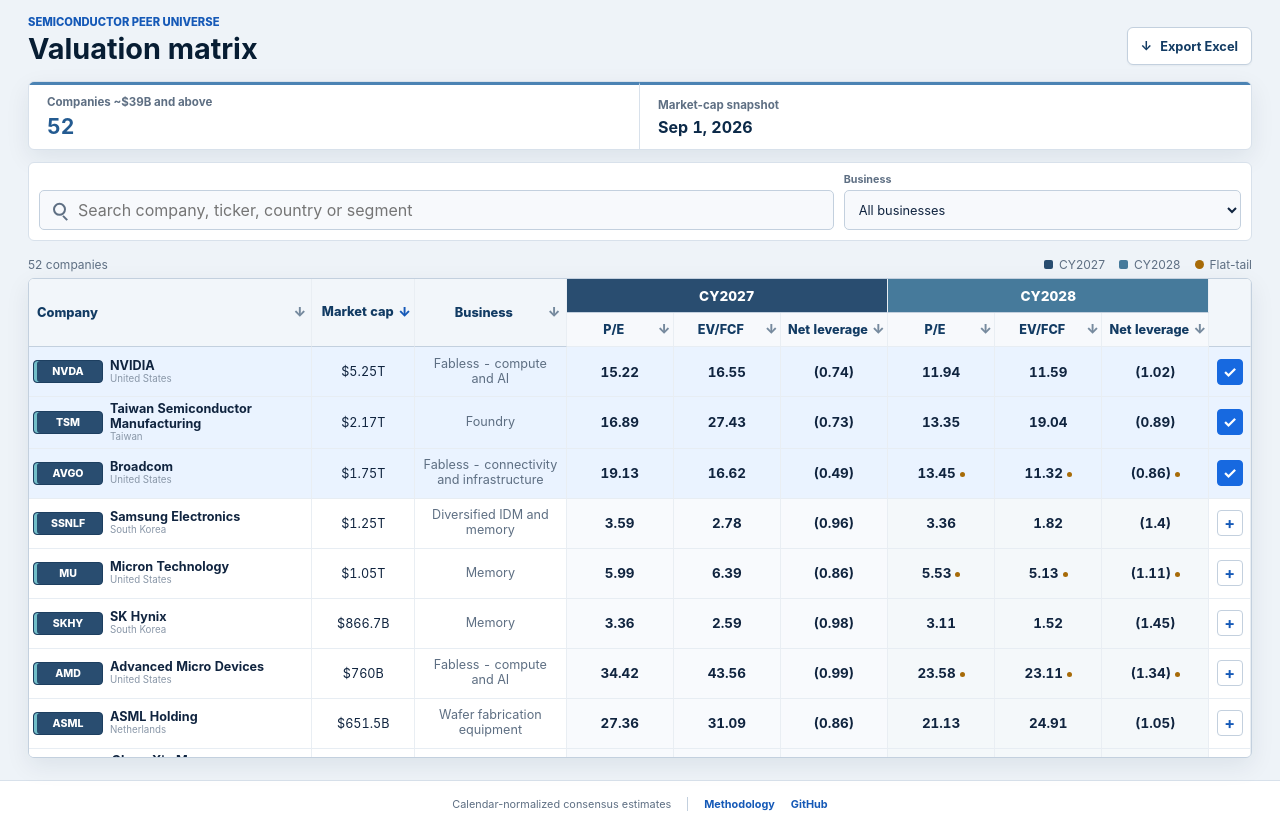
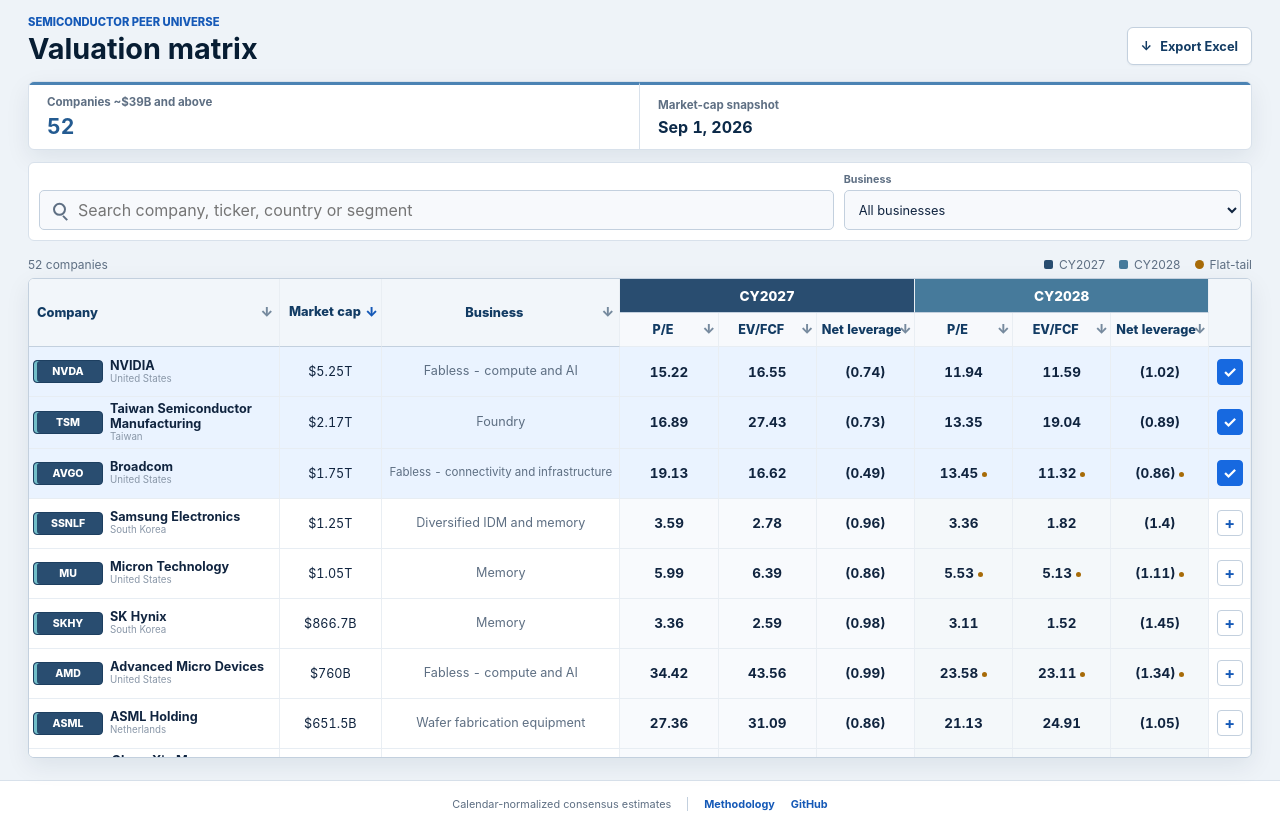
Before and after one commit to annikaACodes/Relative-Valuation-Matrix, a plain HTML site: page index.html in a window 1280 px wide. Shown: the part 75-901 px from the top of the page. Drawn offline with Linux system fonts and the light colour scheme.

Commit message:
Keep business descriptions on one line

```diff
--- a/dashboard/app.js
+++ b/dashboard/app.js
@@ -56,6 +56,7 @@
 
 const elements = {};
 let excelJsPromise = null;
+let businessFitFrame = null;
 
 document.addEventListener("DOMContentLoaded", () => {
   cacheElements();
@@ -153,6 +154,8 @@
     const view = window.location.hash.replace("#", "");
     if (view === "matrix" || view === "compare") setView(view, false);
   });
+
+  window.addEventListener("resize", scheduleBusinessLabelFit);
 }
 
 async function initialize() {
@@ -335,15 +338,16 @@
     : `<tr class="empty-row"><td colspan="${columnCount}">No companies match the current filters.</td></tr>`;
 
   syncSortControls();
+  scheduleBusinessLabelFit();
 }
 
 function renderMatrixStructure(years, metrics) {
   const metricColumnCount = years.length * metrics.length;
   const actionArea = 3.4;
   const widths = {
-    company: 23.2,
+    company: 20.5,
     marketCap: 8.4,
-    business: 12.4,
+    business: 19.5,
   };
   widths.metric = (100 - actionArea - widths.company - widths.marketCap - widths.business) / metricColumnCount;
   const metricType = widths.metric >= 20
@@ -384,6 +388,24 @@
       <th class="compare-column" rowspan="2" scope="col"><span class="sr-only">Add to comparison</span></th>
     </tr>
     <tr class="metric-headers">${metricHeaders}</tr>`;
+}
+
+function scheduleBusinessLabelFit() {
+  cancelAnimationFrame(businessFitFrame);
+  businessFitFrame = requestAnimationFrame(fitBusinessLabels);
+}
+
+function fitBusinessLabels() {
+  elements.matrixBody.querySelectorAll(".segment-text").forEach((label) => {
+    label.style.fontSize = "";
+    const availableWidth = label.clientWidth;
+    const requiredWidth = label.scrollWidth;
+    if (!availableWidth || requiredWidth <= availableWidth) return;
+
+    const baseSize = Number.parseFloat(getComputedStyle(label).fontSize);
+    const fittedSize = Math.max(9, baseSize * ((availableWidth - 2) / requiredWidth));
+    label.style.fontSize = `${fittedSize.toFixed(2)}px`;
+  });
 }
 
 function syncSortControls() {
--- a/dashboard/styles.css
+++ b/dashboard/styles.css
@@ -644,7 +644,7 @@
 }
 
 .matrix-table .company-col {
-  width: 23.2%;
+  width: 20.5%;
 }
 
 .matrix-table .market-cap-col {
@@ -652,11 +652,11 @@
 }
 
 .matrix-table .business-col {
-  width: 12.4%;
+  width: 19.5%;
 }
 
 .matrix-table .metric-col {
-  width: 8.7667%;
+  width: 8.0333%;
 }
 
 .matrix-table .action-col {
@@ -879,14 +879,12 @@
 }
 
 .segment-text {
-  display: -webkit-box;
+  display: block;
   overflow: hidden;
   color: var(--muted);
   line-height: 1.18;
   text-align: center;
-  white-space: normal;
-  -webkit-box-orient: vertical;
-  -webkit-line-clamp: 2;
+  white-space: nowrap;
 }
 
 .metric-value {
--- a/index.html
+++ b/index.html
@@ -8,8 +8,8 @@
       content="Calendar-normalized 2027 and 2028 valuation comparisons for the global semiconductor universe."
     />
     <title>Relative Valuation Matrix</title>
-    <link rel="stylesheet" href="dashboard/styles.css?v=20260909-3" />
-    <script defer src="dashboard/app.js?v=20260909-3"></script>
+    <link rel="stylesheet" href="dashboard/styles.css?v=20260909-4" />
+    <script defer src="dashboard/app.js?v=20260909-4"></script>
   </head>
   <body>
     <header class="app-header">
```
